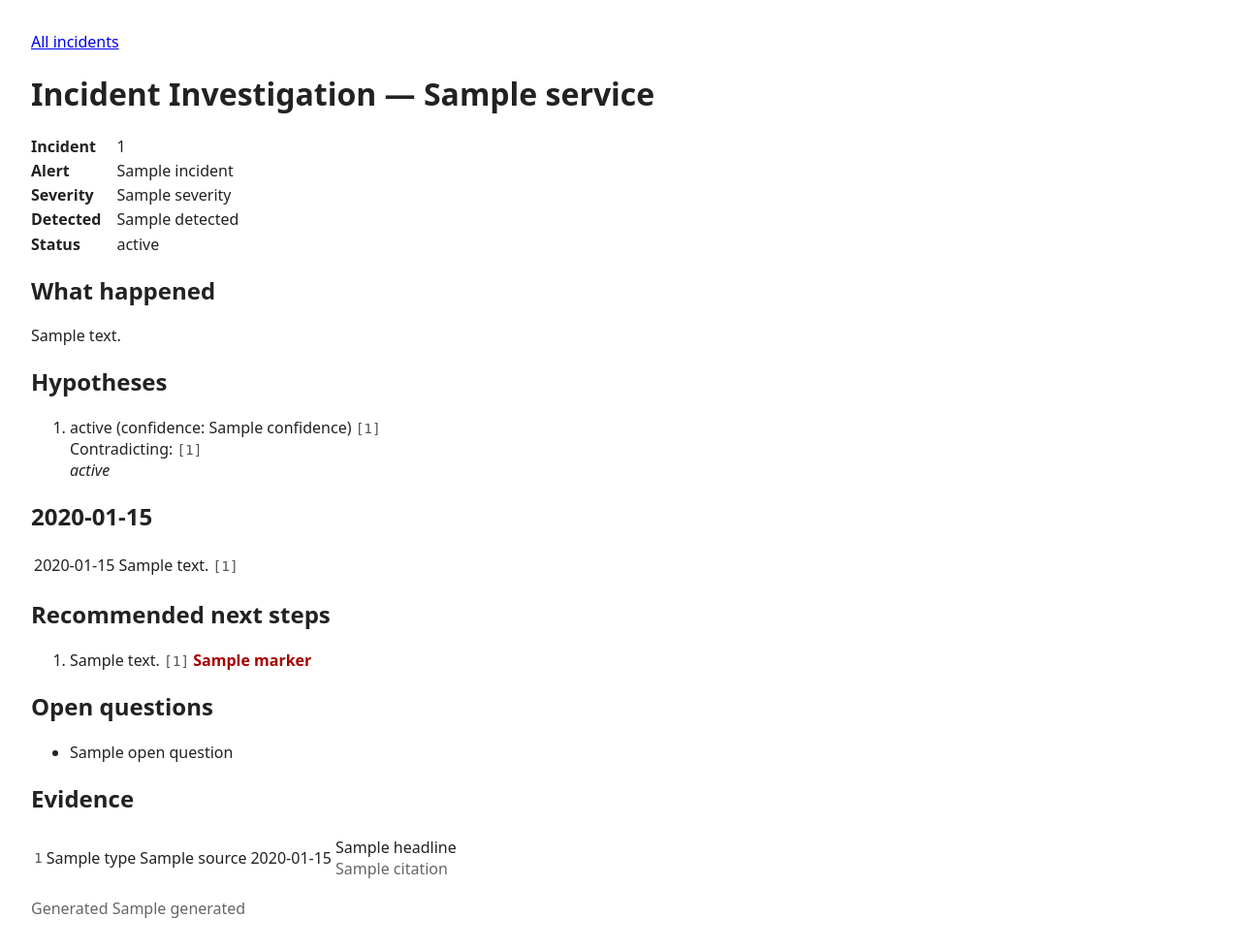
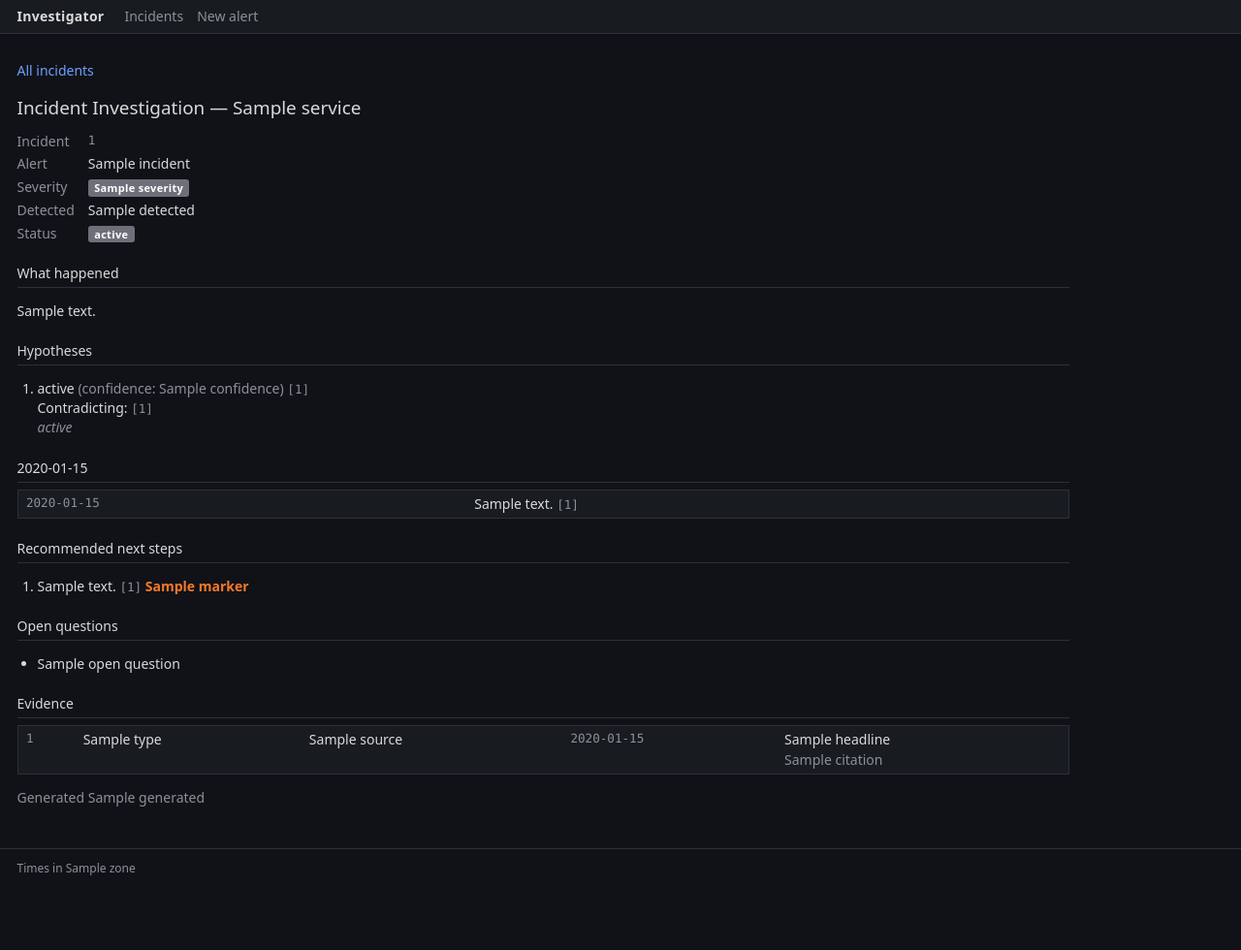
Before and after one commit to takenrohit/Moriarty, a Spring app: template investigator/src/main/resources/templates/incident.html in a window 1280 px wide. Shown: the whole page at 97% size. After the commit the page ends 903 px from the top, so only its background shows below. Run offline with Thymeleaf, Linux system fonts and the light colour scheme; the template is opened without the code that fills it: most values are stand-ins (such as "Sample title", 1, 10 or a date in 2020); data that the repository does not hold is empty; some of the project's set-up classes (security, data sources, template engines, error pages and the like) are left out, and stand-ins take their place; database files in the repository are not loaded.

Commit message:
feat(web): add dark console layout, badges and HTML error page

```diff
--- /dev/null
+++ b/investigator/src/main/resources/static/css/console.css
@@ -0,0 +1,148 @@
+/* Investigator console: dark, compact ops theme (Req 1.1, 1.3, 6.3). No external fonts or assets. */
+
+:root {
+  --bg: #111217;
+  --panel: #181b1f;
+  --panel-2: #1f2229;
+  --border: #2c3038;
+  --fg: #d8d9da;
+  --muted: #8e9099;
+  --link: #6e9fff;
+  --accent: #f2cc0c;
+  --target-bg: #2a2a17;
+
+  --grey: #6e7079;
+  --blue: #3274d9;
+  --green: #299c46;
+  --amber: #e0a800;
+  --orange: #f57a2a;
+  --red: #d44a3a;
+}
+
+* { box-sizing: border-box; }
+
+html, body {
+  margin: 0;
+  background: var(--bg);
+  color: var(--fg);
+  font-family: system-ui, -apple-system, "Segoe UI", Roboto, sans-serif;
+  font-size: 14px;
+  line-height: 1.45;
+}
+
+a { color: var(--link); text-decoration: none; }
+a:hover, a:focus { text-decoration: underline; }
+
+/* Header and footer */
+.console-header {
+  display: flex;
+  align-items: center;
+  gap: 1.5rem;
+  padding: 0.5rem 1.25rem;
+  background: var(--panel);
+  border-bottom: 1px solid var(--border);
+}
+.console-header .brand { color: var(--fg); font-weight: 600; letter-spacing: 0.02em; }
+.console-nav { display: flex; gap: 1rem; }
+.console-nav a { color: var(--muted); }
+.console-nav a:hover, .console-nav a:focus { color: var(--fg); }
+
+.console-footer {
+  padding: 0.75rem 1.25rem;
+  color: var(--muted);
+  font-size: 12px;
+  border-top: 1px solid var(--border);
+}
+
+main {
+  padding: 1rem 1.25rem 2rem;
+  max-width: 80rem;
+}
+
+h1 { font-size: 1.35rem; font-weight: 500; margin: 0.25rem 0 0.75rem; }
+h2 {
+  font-size: 1rem;
+  font-weight: 500;
+  margin: 1.5rem 0 0.5rem;
+  padding-bottom: 0.25rem;
+  border-bottom: 1px solid var(--border);
+}
+
+.muted { color: var(--muted); }
+.ev { font-family: ui-monospace, SFMono-Regular, Consolas, monospace; font-size: 0.9em; color: var(--muted); }
+.correlation { font-style: italic; color: var(--muted); }
+.approval { color: var(--orange); font-weight: 600; }
+
+/* Compact tables */
+table {
+  border-collapse: collapse;
+  width: 100%;
+  background: var(--panel);
+  border: 1px solid var(--border);
+}
+th, td {
+  text-align: left;
+  vertical-align: top;
+  padding: 0.3rem 0.6rem;
+  border-bottom: 1px solid var(--border);
+}
+th {
+  background: var(--panel-2);
+  color: var(--muted);
+  font-weight: 500;
+  font-size: 12px;
+  text-transform: uppercase;
+  letter-spacing: 0.04em;
+}
+tbody tr:hover { background: var(--panel-2); }
+
+/* Definition list for incident header fields */
+dl.fields {
+  display: grid;
+  grid-template-columns: max-content auto;
+  gap: 0.25rem 1rem;
+  margin: 0 0 1rem;
+}
+dl.fields dt { color: var(--muted); }
+dl.fields dd { margin: 0; }
+
+ol, ul { padding-left: 1.5rem; }
+li { margin: 0.25rem 0; }
+
+/* Badges: the class carries the colour, the text carries the value (Req 1.3, 1.4). */
+.badge {
+  display: inline-block;
+  padding: 0 0.45rem;
+  border-radius: 3px;
+  font-size: 11px;
+  font-weight: 600;
+  line-height: 1.6;
+  letter-spacing: 0.03em;
+  color: #fff;
+  background: var(--grey);
+  white-space: nowrap;
+}
+
+.badge-status-PENDING      { background: var(--grey); }
+.badge-status-RUNNING      { background: var(--blue); }
+.badge-status-COMPLETED    { background: var(--green); }
+.badge-status-INCONCLUSIVE { background: var(--amber); color: #111; }
+.badge-status-FAILED       { background: var(--red); }
+
+.badge-severity-Critical { background: var(--red); }
+.badge-severity-High     { background: var(--orange); }
+.badge-severity-Warning  { background: var(--amber); color: #111; }
+.badge-severity-Info     { background: var(--blue); }
+
+/* Evidence anchor target highlight (Req 6.3). */
+tr:target,
+[id^="ev-"]:target {
+  outline: 2px solid var(--accent);
+  outline-offset: -2px;
+  background: var(--target-bg);
+}
+
+/* Error page */
+.error-page { padding: 3rem 1.25rem; }
+.error-page .error-status { font-size: 3rem; font-weight: 300; margin: 0; }
+.error-page .error-reason { font-size: 1.1rem; color: var(--muted); margin: 0.25rem 0 1.5rem; }
--- /dev/null
+++ b/investigator/src/main/resources/static/js/console.js
@@ -0,0 +1,2 @@
+// Investigator console script. Placeholder: the list refresh, report poll and preset fill are added
+// in later tasks. Served from this application's static path only (Req 1.2).
--- /dev/null
+++ b/investigator/src/main/resources/templates/fragments/badges.html
@@ -0,0 +1,15 @@
+<!DOCTYPE html>
+<html lang="en" xmlns:th="http://www.thymeleaf.org">
+<!--/*
+  Status_Badge and Severity_Badge (Req 1.3, 1.4). The class carries the colour; the value is always
+  printed as escaped text, so an unexpected value still reads without colour. Usage:
+    <span th:replace="~{fragments/badges :: status(${incident.investigationStatus})}"></span>
+    <span th:replace="~{fragments/badges :: severity(${incident.severity})}"></span>
+*/-->
+<body>
+<span th:fragment="status(value)" class="badge" th:classappend="${'badge-status-' + value}"
+      th:text="${value}">COMPLETED</span>
+<span th:fragment="severity(value)" class="badge" th:classappend="${'badge-severity-' + value}"
+      th:text="${value}">Critical</span>
+</body>
+</html>
--- /dev/null
+++ b/investigator/src/main/resources/templates/fragments/layout.html
@@ -0,0 +1,32 @@
+<!DOCTYPE html>
+<html lang="en" xmlns:th="http://www.thymeleaf.org">
+<!--/*
+  Shared console shell (Req 1.1, 1.2, 1.5). Pages use:
+    <head th:replace="~{fragments/layout :: head(${title})}"></head>
+    <header th:replace="~{fragments/layout :: header}"></header>
+    <footer th:replace="~{fragments/layout :: footer}"></footer>
+  CSS and JS come only from this application's static path; no external host.
+*/-->
+<head th:fragment="head(title)">
+  <meta charset="UTF-8">
+  <meta name="viewport" content="width=device-width, initial-scale=1">
+  <title th:text="${title}">Investigator</title>
+  <link rel="stylesheet" href="/css/console.css" th:href="@{/css/console.css}">
+  <script src="/js/console.js" th:src="@{/js/console.js}" defer></script>
+</head>
+<body>
+
+<header th:fragment="header" class="console-header">
+  <a class="brand" href="/incidents" th:href="@{/incidents}">Investigator</a>
+  <nav class="console-nav">
+    <a href="/incidents" th:href="@{/incidents}">Incidents</a>
+    <a href="/incidents/new" th:href="@{/incidents/new}">New alert</a>
+  </nav>
+</header>
+
+<footer th:fragment="footer" class="console-footer">
+  <span th:if="${zone != null}">Times in <span class="zone" th:text="${zone}">Asia/Kolkata</span></span>
+</footer>
+
+</body>
+</html>
--- a/investigator/src/main/resources/templates/incident.html
+++ b/investigator/src/main/resources/templates/incident.html
@@ -1,35 +1,24 @@
 <!DOCTYPE html>
 <html lang="en" xmlns:th="http://www.thymeleaf.org">
-<head>
-  <meta charset="UTF-8">
-  <title th:text="${incident.title}">Incident</title>
-  <style>
-    body { font-family: system-ui, sans-serif; margin: 2rem; color: #222; max-width: 60rem; }
-    .muted { color: #666; }
-    .ev { font-family: ui-monospace, monospace; font-size: 0.9em; color: #555; }
-    .correlation { font-style: italic; }
-    .approval { color: #a40000; font-weight: bold; }
-    dl { display: grid; grid-template-columns: max-content auto; gap: 0.2rem 1rem; }
-    dt { font-weight: bold; }
-    dd { margin: 0; }
-  </style>
-</head>
+<head th:replace="~{fragments/layout :: head(${incident.title})}"></head>
 <body>
+<header th:replace="~{fragments/layout :: header}"></header>
+<main>
 <p><a th:href="@{/incidents}">All incidents</a></p>
 
 <h1 th:text="'Incident Investigation — ' + ${incident.service}">Incident Investigation</h1>
 
-<dl>
-  <dt>Incident</dt><dd th:text="${incident.id}">inc-000000000000</dd>
+<dl class="fields">
+  <dt>Incident</dt><dd class="ev" th:text="${incident.id}">inc-000000000000</dd>
   <dt>Alert</dt><dd th:text="${incident.title}">HighErrorRate on checkout-api</dd>
-  <dt>Severity</dt><dd th:text="${incident.severity}">Critical</dd>
+  <dt>Severity</dt><dd><span th:replace="~{fragments/badges :: severity(${incident.severity})}">Critical</span></dd>
   <dt>Detected</dt><dd th:text="${incident.detected}">2026-11-23 20:10 IST</dd>
-  <dt>Status</dt><dd th:text="${incident.investigationStatus}">COMPLETED</dd>
+  <dt>Status</dt><dd><span th:replace="~{fragments/badges :: status(${incident.investigationStatus})}">COMPLETED</span></dd>
 </dl>
 
 <p th:if="${report == null}">
   The report is not ready yet. Investigation status:
-  <strong th:text="${incident.investigationStatus}">RUNNING</strong>.
+  <span th:replace="~{fragments/badges :: status(${incident.investigationStatus})}">RUNNING</span>.
 </p>
 
 <th:block th:if="${report != null}">
@@ -41,7 +30,7 @@
   <ol th:unless="${#lists.isEmpty(report.hypotheses)}">
     <li th:each="h : ${report.hypotheses}">
       <span th:text="${h.statement}">Statement</span>
-      <span th:text="'(confidence: ' + ${h.confidence} + ')'">(confidence: HIGH)</span>
+      <span class="muted" th:text="'(confidence: ' + ${h.confidence} + ')'">(confidence: HIGH)</span>
       <span class="ev" th:each="ev : ${h.supportingEvidenceIds}" th:text="'[' + ${ev} + ']'">[ev]</span>
       <div th:unless="${#lists.isEmpty(h.contradictingEvidenceIds)}">Contradicting:
         <span class="ev" th:each="ev : ${h.contradictingEvidenceIds}" th:text="'[' + ${ev} + ']'">[ev]</span>
@@ -53,13 +42,15 @@
   <h2 th:text="${report.timelineHeading}">Timeline (IST)</h2>
   <p th:if="${#lists.isEmpty(report.timeline)}">None.</p>
   <table th:unless="${#lists.isEmpty(report.timeline)}">
+    <tbody>
     <tr th:each="e : ${report.timeline}">
-      <td th:text="${e.time}">20:10</td>
+      <td class="ev" th:text="${e.time}">20:10</td>
       <td>
         <span th:text="${e.description}">Description</span>
         <span class="ev" th:each="ev : ${e.evidenceIds}" th:text="'[' + ${ev} + ']'">[ev]</span>
       </td>
     </tr>
+    </tbody>
   </table>
 
   <h2>Recommended next steps</h2>
@@ -81,19 +72,23 @@
   <h2>Evidence</h2>
   <p th:if="${#lists.isEmpty(report.evidence)}">None.</p>
   <table th:unless="${#lists.isEmpty(report.evidence)}">
+    <tbody>
     <tr th:each="e : ${report.evidence}">
       <td class="ev" th:text="${e.id}">ev</td>
       <td th:text="${e.type}">ALERT</td>
       <td th:text="${e.source}">alert-intake</td>
-      <td th:text="${e.observedAt}">20:10</td>
+      <td class="ev" th:text="${e.observedAt}">20:10</td>
       <td>
         <div th:text="${e.headline}">Headline</div>
         <div class="muted" th:text="${e.citation}">Citation</div>
       </td>
     </tr>
+    </tbody>
   </table>
 
   <p class="muted" th:text="'Generated ' + ${report.generated}">Generated</p>
 </th:block>
+</main>
+<footer th:replace="~{fragments/layout :: footer}"></footer>
 </body>
 </html>
```
Also changed, not shown: investigator/src/main/java/dev/investigator/web/IncidentPageController.java (+21 -2 lines), investigator/src/main/resources/templates/error.html (added, +17 -0 lines), investigator/src/main/resources/templates/incidents.html (+9 -14 lines), 1 other file.
